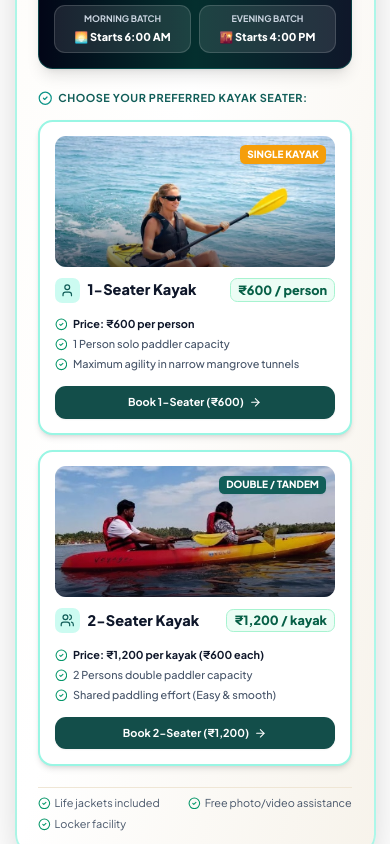
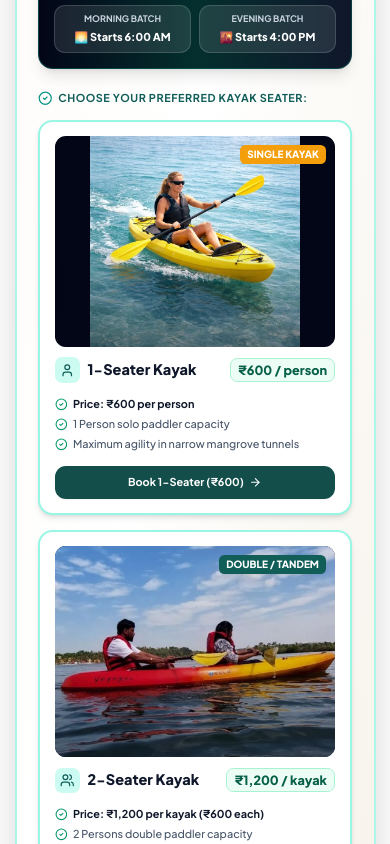
Before and after one commit to IsacSmile/nomadoo-varkala, a React (Vite) app: page / in a window 390 px wide. Shown: the part 1800-2644 px from the top of the page. Built offline with nearby package versions, Linux system fonts and the light colour scheme; the HTML template or start-up script is replaced by a standard one.

Commit message:
Fix 1-seater yellow kayak photo banner to show full image without cropping and fix IDE linter warnings

```diff
--- a/src/components/BookingSection.tsx
+++ b/src/components/BookingSection.tsx
@@ -371,7 +371,7 @@ export const BookingSection: React.FC = () => {
               <div className="grid grid-cols-1 sm:grid-cols-3 gap-4">
                 {/* Custom Luxury Calendar Picker */}
                 <div ref={calendarRef} className="relative">
-                  <label className="block text-xs font-bold text-slate-700 uppercase tracking-wider mb-1.5 flex items-center justify-between">
+                  <label className="text-xs font-bold text-slate-700 uppercase tracking-wider mb-1.5 flex items-center justify-between">
                     <span>Preferred Date</span>
                     {date && (
                       <button
@@ -482,7 +482,7 @@ export const BookingSection: React.FC = () => {
                                 setDate(cellDateStr);
                                 setCalendarOpen(false);
                               }}
-                              className={`h-8 w-8 mx-auto rounded-xl text-xs font-bold transition-all flex items-center justify-between justify-center ${
+                              className={`h-8 w-8 mx-auto rounded-xl text-xs font-bold transition-all flex items-center justify-center ${
                                 isPast
                                   ? 'text-slate-300 cursor-not-allowed line-through opacity-50'
                                   : isSelected
--- a/src/components/KayakingHighlightCard.tsx
+++ b/src/components/KayakingHighlightCard.tsx
@@ -129,14 +129,14 @@ export const KayakingHighlightCard: React.FC<KayakingHighlightCardProps> = ({ on
                   <div className="bg-white p-4 sm:p-5 rounded-2xl border-2 border-mangrove-200 hover:border-mangrove-600 shadow-md hover:shadow-xl transition-all flex flex-col justify-between group overflow-hidden">
                     <div className="space-y-3">
                       {/* Photo Banner */}
-                      <div className="relative h-36 sm:h-44 rounded-xl overflow-hidden shadow-inner">
+                      <div className="relative aspect-[4/3] sm:h-52 w-full rounded-xl overflow-hidden shadow-inner bg-slate-950">
                         <img
                           src="/images/single_yellow_kayak.jpg"
                           alt="1-Seater Solo Kayak Varkala"
-                          className="w-full h-full object-cover object-top group-hover:scale-105 transition-transform duration-500"
+                          className="w-full h-full object-contain object-center group-hover:scale-105 transition-transform duration-500"
                         />
-                        <div className="absolute inset-0 bg-gradient-to-t from-slate-950/60 via-transparent to-transparent" />
-                        <span className="absolute top-2.5 right-2.5 text-[10px] font-extrabold uppercase bg-sunset-500 text-white px-2 py-0.5 rounded-md shadow-sm">
+                        <div className="absolute inset-0 bg-gradient-to-t from-slate-950/40 via-transparent to-transparent pointer-events-none" />
+                        <span className="absolute top-2.5 right-2.5 text-[10px] font-extrabold uppercase bg-sunset-500 text-white px-2 py-0.5 rounded-md shadow-sm z-10">
                           Single Kayak
                         </span>
                       </div>
@@ -183,14 +183,14 @@ export const KayakingHighlightCard: React.FC<KayakingHighlightCardProps> = ({ on
                   <div className="bg-white p-4 sm:p-5 rounded-2xl border-2 border-mangrove-200 hover:border-mangrove-600 shadow-md hover:shadow-xl transition-all flex flex-col justify-between group overflow-hidden">
                     <div className="space-y-3">
                       {/* Photo Banner */}
-                      <div className="relative h-36 sm:h-44 rounded-xl overflow-hidden shadow-inner">
+                      <div className="relative aspect-[4/3] sm:h-52 w-full rounded-xl overflow-hidden shadow-inner bg-slate-950">
                         <img
                           src="/images/tandem_kayak_blue_sky.jpg"
                           alt="2-Seater Tandem Kayak Varkala"
                           className="w-full h-full object-cover object-center group-hover:scale-105 transition-transform duration-500"
                         />
-                        <div className="absolute inset-0 bg-gradient-to-t from-slate-950/60 via-transparent to-transparent" />
-                        <span className="absolute top-2.5 right-2.5 text-[10px] font-extrabold uppercase bg-mangrove-800 text-white px-2 py-0.5 rounded-md shadow-sm">
+                        <div className="absolute inset-0 bg-gradient-to-t from-slate-950/40 via-transparent to-transparent pointer-events-none" />
+                        <span className="absolute top-2.5 right-2.5 text-[10px] font-extrabold uppercase bg-mangrove-800 text-white px-2 py-0.5 rounded-md shadow-sm z-10">
                           Double / Tandem
                         </span>
                       </div>
```
Also changed, not shown: 1 other file (tests, documents, lock files or other folders).
